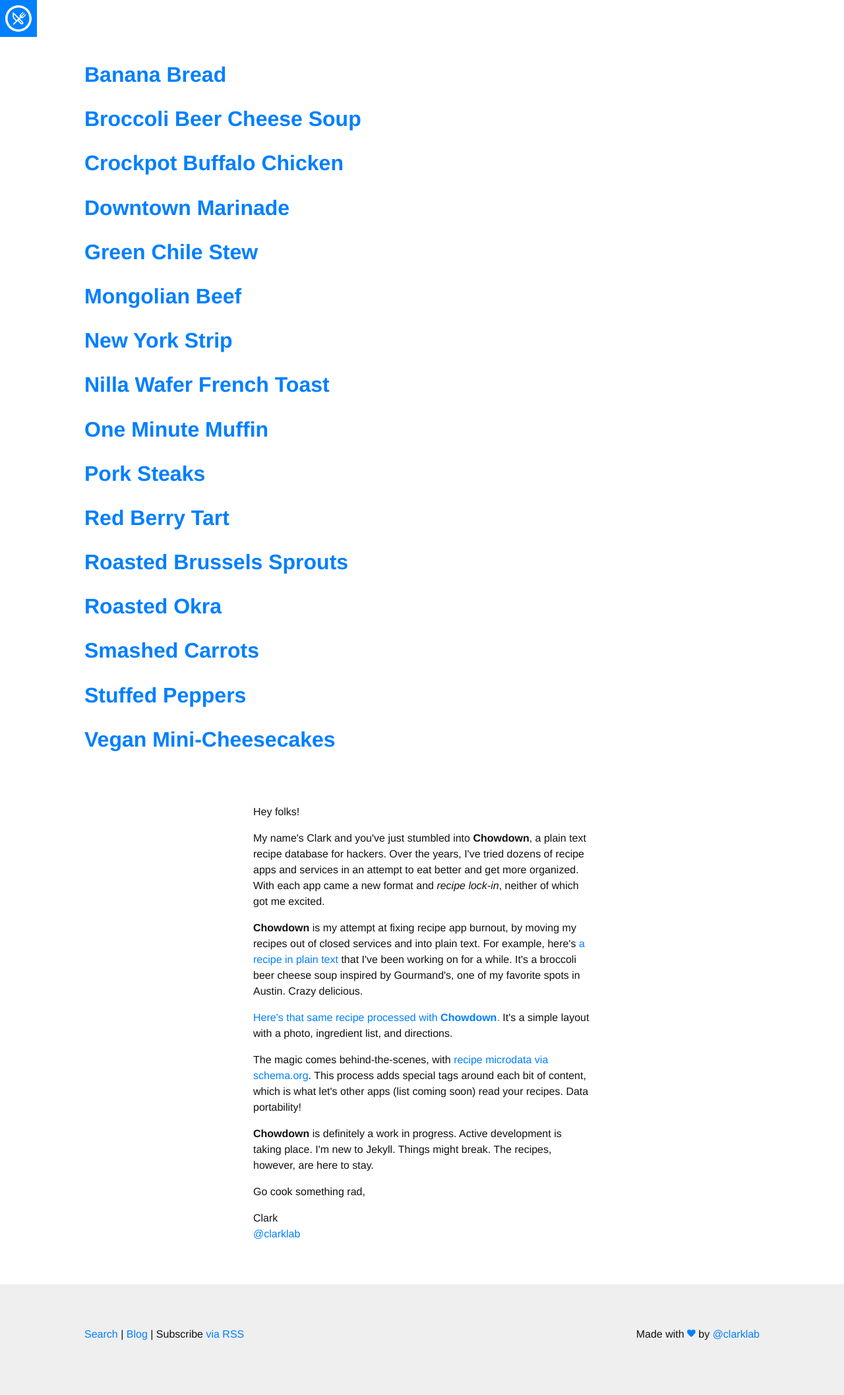
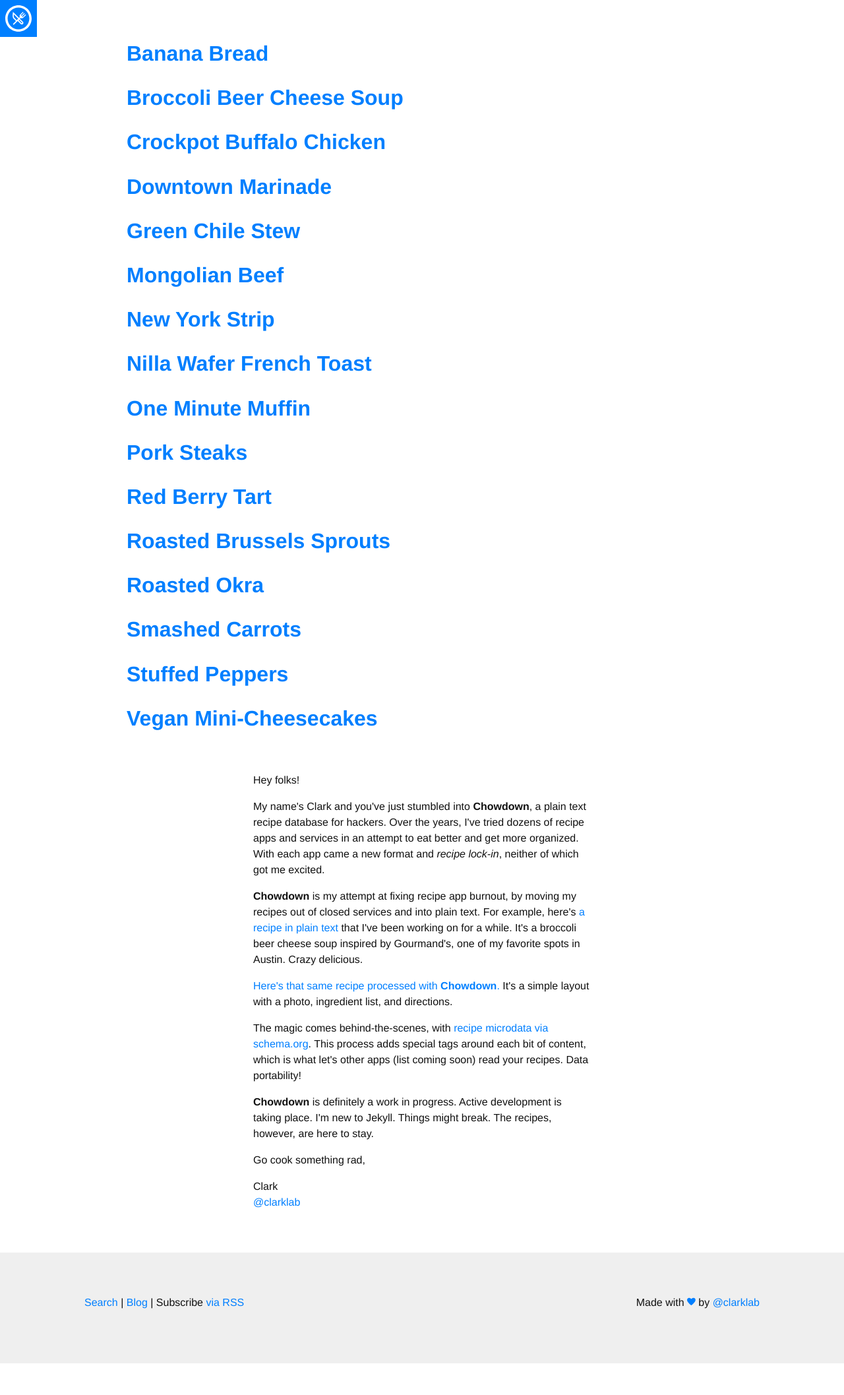
Before and after one commit to lynda365/lynda365.github.io, a Jekyll site: the page built from index.html, in a window 1280 px wide. Shown: the whole page at 66% size. Built offline with Jekyll 4.4.1, drawn with Linux system fonts in a browser that asks for light colours; nearby versions of some CDN libraries; some web fonts are replaced; after the commit the page ends 2067 px from its top, so only the background shows below that.

Commit message:
Update index.html

```diff
--- a/index.html
+++ b/index.html
@@ -5,7 +5,7 @@
 <div class="home">
 
   <div  class="container mt4 mb4">
-    <div class="clearfix">
+    <div class="mx-auto px3 sm-px4">
     {% assign sorted = site.recipes | sort:"date" %}
     {% for post in sorted %}
 
```
